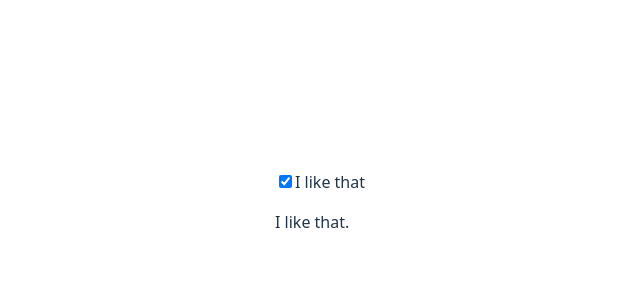
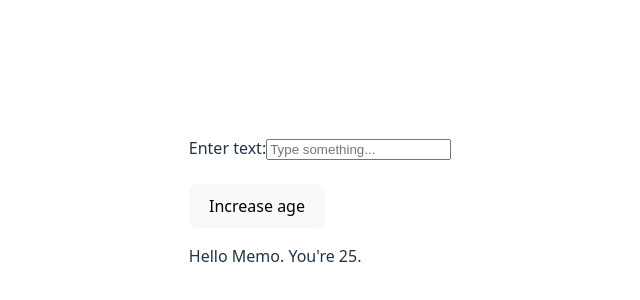
Before and after one commit to devMetalG/react-exercise, a React (Vite) app: page / in a window 1280 px wide. Shown: the part 190-490 px from the top of the page, without its empty margins (320-960 px from the left). Built offline with nearby package versions, Linux system fonts and the light colour scheme.

Commit message:
useState 2 vars

```diff
--- /dev/null
+++ b/src/intro/FormVars.tsx
@@ -0,0 +1,29 @@
+import { useState } from 'react'
+
+const FormVars:React.FC = () => {
+  const [name, setName] = useState('Memo');
+  const [age, setAge] = useState(25);
+
+  const handleName = (e:React.ChangeEvent<HTMLInputElement>) => setName(e.target.value);
+  const handleAge = () => setAge(age + 1);
+
+  return (
+    <>
+      <label>
+        Enter text:
+        <input
+          type="text"
+          placeholder="Type something..."
+          onChange={ handleName }
+        />
+      </label>
+      <br />
+      <br />
+      <button onClick={ handleAge }>Increase age</button>
+      <br />
+      <p>Hello { name }. You're { age }. </p>
+    </>
+  )
+}
+
+export default FormVars;
--- a/src/main.tsx
+++ b/src/main.tsx
@@ -1,7 +1,7 @@
 import { StrictMode } from 'react'
 import { createRoot } from 'react-dom/client'
 import './index.css'
-import App from './intro/Boolean'
+import App from './intro/FormVars'
 
 createRoot(document.getElementById('root')!).render(
   <StrictMode>
```
